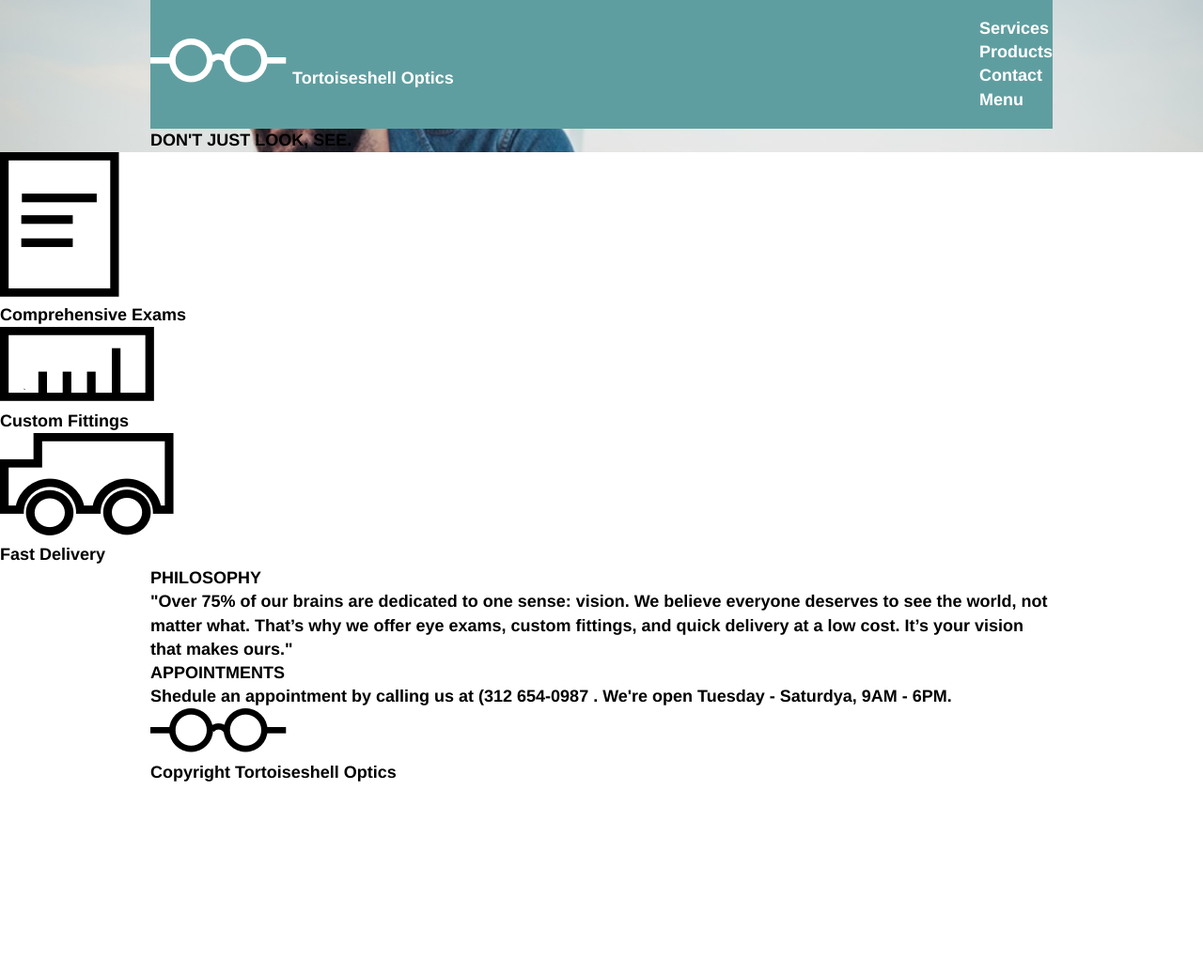
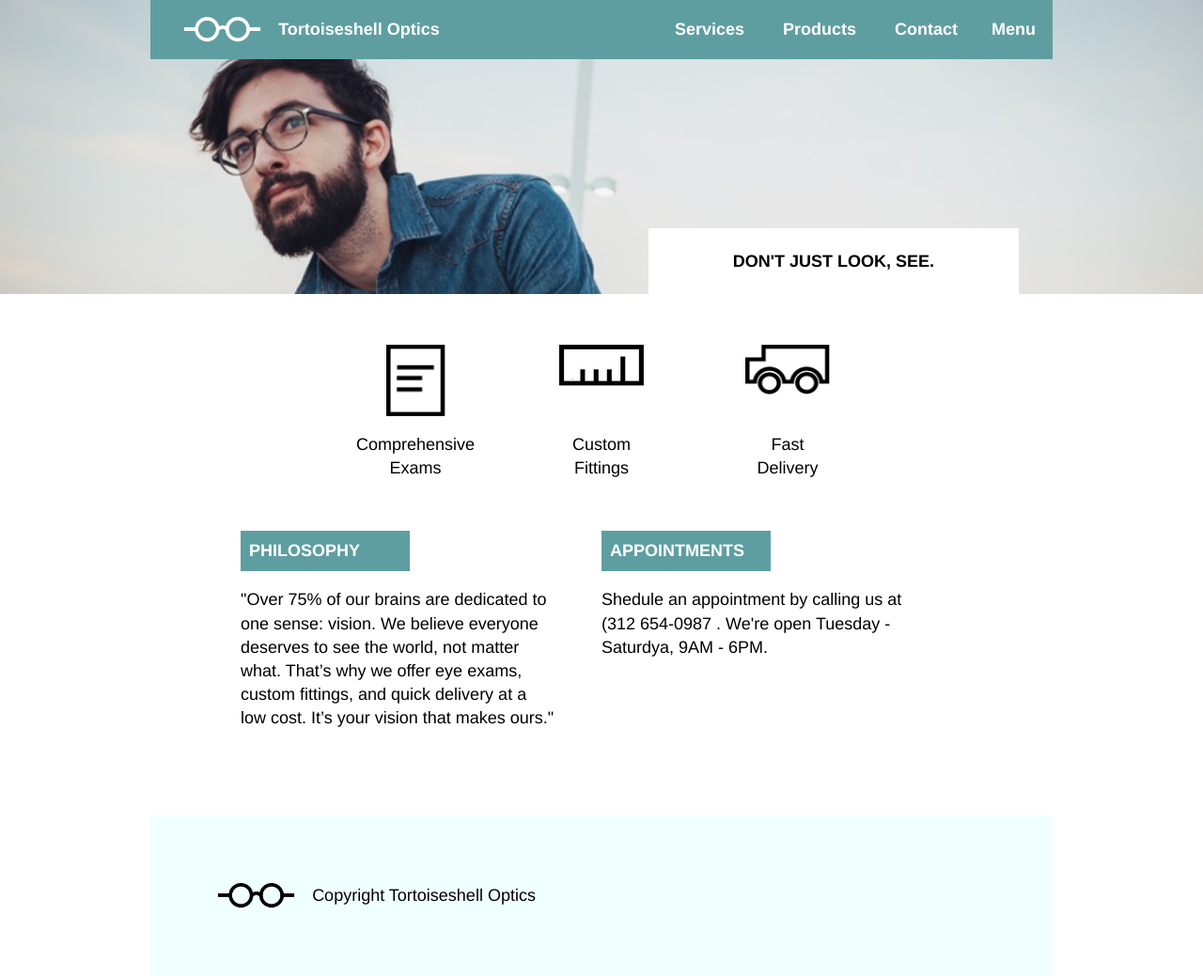
Before and after one commit to Reaba/Tortoiseshell, a plain HTML site: page index.html in a window 1280 px wide. Shown: the whole page at 94% size. Before the commit the page ends 835 px from the top, so only its background shows below. Drawn offline with Linux system fonts and the light colour scheme.

Commit message:
css code for page added

```diff
--- a/resources/css/style.css
+++ b/resources/css/style.css
@@ -19,7 +19,7 @@ body {
     font-weight: bold;
 }
 
-h1, .title {
+h1 {
     font-weight: bold;
 }
 
@@ -41,11 +41,19 @@ header {
     background-size: cover;
 }
 
+header .flex {
+    justify-content: flex-end;
+}
+
 @media only screen and (max-width: 1024px) {
     header {
         padding-top: 0;
         height: 22rem;
     }
+}
+
+.flex {
+    display: flex;
 }
 
 nav {
@@ -62,3 +70,108 @@ nav {
         max-width: 100%;
     }
 }
+
+nav img {
+    height: 1.5rem;
+    margin-left: 2rem;
+    margin-right: 1rem;
+}
+
+nav div {
+    display: flex;
+    align-items: center;
+}
+
+ul li {
+    display: inline;
+    padding: 0 1rem;
+}
+
+/* Main Banner */
+
+.main-banner {
+    background-color: white;
+    display: inline-block;
+    line-height: 2.4rem;
+    padding: 0.75rem 5rem;
+    margin-top: 10rem;
+    margin-right: 2rem;
+    line-height: 2.4rem;
+}
+
+@media only screen and (max-width: 1024) {
+    .main-banner {
+    padding: 0.75rem 4rem;
+    margin-top: 5rem;
+    margin-right: 2rem;
+    }
+    .main-banner h1 {
+        font-size: 1.33rem;
+    }
+}
+
+/* Supporting Section */
+
+.supporting {
+    display: flex;
+    justify-content: center;
+}
+
+.service {
+    display: flex;
+    flex-direction: column;
+    justify-content: space-between;
+    align-items: center;
+    text-align: center;
+    margin: 3rem;
+    width: 5rem;
+    height: 8rem;
+    font-weight: 500;
+}
+
+.service img {
+    width: 5rem;
+    margin-bottom: 1rem;
+}
+
+.service img.paper-icon
+ {
+     width: 3.5rem;
+ }
+
+ /* Info section */
+
+ .info {
+     width: 35%;
+     margin-right: 5%;
+     margin-bottom: 4rem;
+ }
+
+ .title {
+      background-color: cadetblue;
+      padding: 0.5rem;
+      font-weight: bold;
+      color: white;
+      max-width: 10rem;
+ }
+
+ .info p {
+     padding: 1rem 0;
+     font-weight: 500;
+ }
+
+ /* Footer */
+
+ footer {
+     background-color: azure;
+     padding: 4rem 2rem;
+     display: flex;
+     align-items: center;
+     font-weight: 500;
+ }
+
+ footer img {
+     height: 1.5rem;
+     margin-left: 2rem;
+     margin-right: 1rem;
+ }
```
